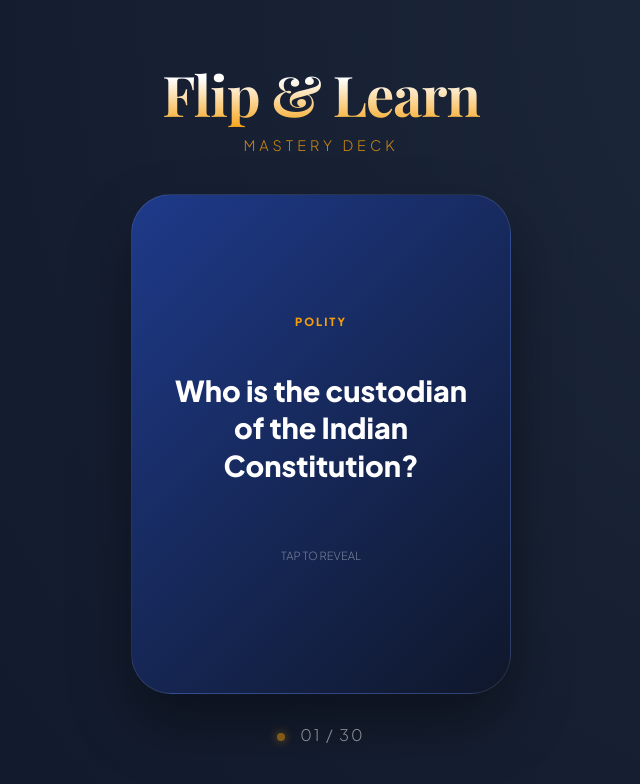
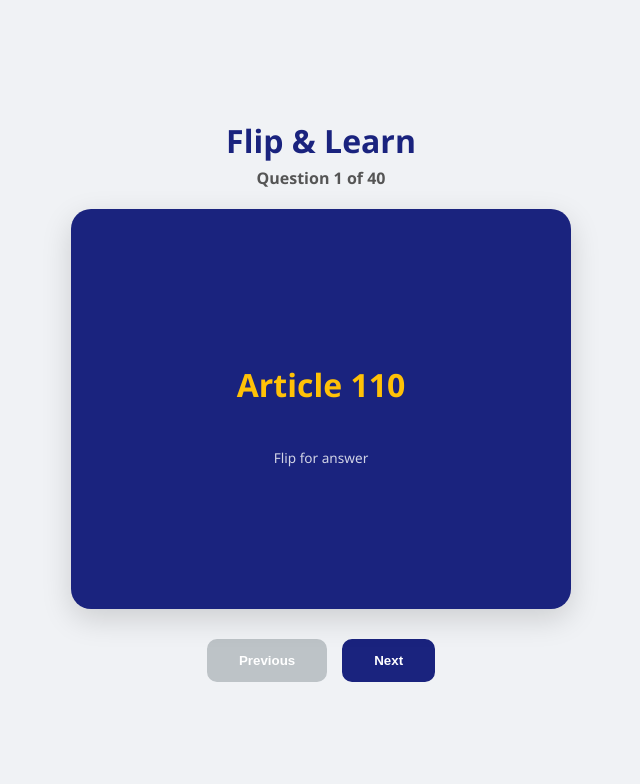
Before and after one commit to 20238643/UPSC-PrepHub, a website: page public/flip-learn.html in a window 1280 px wide. Shown: the whole page, without its empty margins (319-959 px from the left). Drawn offline with nearby package versions, Linux system fonts and the light colour scheme; a web font is replaced by a local one.

Commit message:
flip&learn interface changed

```diff
--- a/public/flip-learn.html
+++ b/public/flip-learn.html
@@ -3,215 +3,218 @@
 <head>
     <meta charset="UTF-8">
     <meta name="viewport" content="width=device-width, initial-scale=1.0">
-    <title>UPSC Flip & Learn | Elite Edition</title>
-    <link href="https://fonts.googleapis.com/css2?family=Plus+Jakarta+Sans:wght@300;600;800&family=Playfair+Display:ital,wght@0,700;1,700&display=swap" rel="stylesheet">
+    <title>UPSC Flip & Learn</title>
     <style>
         :root {
-            --navy: #0f172a;
-            --royal: #1e3a8a;
-            --gold: #f59e0b;
-            --white: #ffffff;
+            /* CHANGE THESE COLORS TO TWEAK THE THEME */
+            --primary-blue: #1a237e;  /* Now for the Front */
+            --white: #ffffff;        /* Now for the Back */
+            --accent-gold: #ffc107;   /* For headings on the blue side */
+            --text-dark: #2c3e50;    /* For text on the white side */
+            --bg-gray: #f0f2f5;      /* Page background */
         }
 
         body {
-            font-family: 'Plus Jakarta Sans', sans-serif;
-            background: radial-gradient(circle at top right, #1e293b, var(--navy));
-            margin: 0;
+            font-family: 'Segoe UI', Tahoma, Geneva, Verdana, sans-serif;
+            background-color: var(--bg-gray);
             display: flex;
             flex-direction: column;
             align-items: center;
             justify-content: center;
-            height: 100vh;
-            color: var(--white);
-            overflow: hidden;
+            min-height: 100vh;
+            margin: 0;
         }
 
-        /* Animated Heading */
-        .header-container {
-            text-align: center;
-            margin-bottom: 40px;
-        }
+        header { text-align: center; margin-bottom: 20px; }
+        h1 { color: var(--primary-blue); margin: 0; }
+        .progress-text { color: #555; margin-top: 5px; font-weight: bold; }
 
-        .main-heading {
-            font-family: 'Playfair Display', serif;
-            font-size: 3.5rem;
-            margin: 0;
-            background: linear-gradient(to bottom, #ffffff 30%, var(--gold) 100%);
-            -webkit-background-clip: text;
-            -webkit-text-fill-color: transparent;
-            letter-spacing: -1px;
-        }
-
-        .sub-heading {
-            font-size: 0.9rem;
-            letter-spacing: 4px;
-            text-transform: uppercase;
-            color: var(--gold);
-            opacity: 0.8;
-            margin-top: 5px;
-        }
-
-        /* Card Setup */
-        .deck {
-            width: 380px;
-            height: 500px;
-            perspective: 2000px;
+        /* The Card Container */
+        .card-container {
+            width: 90%;
+            max-width: 500px;
+            height: 400px;
+            perspective: 1200px;
+            cursor: pointer;
         }
 
         .card-inner {
             position: relative;
             width: 100%;
             height: 100%;
-            transition: transform 0.7s cubic-bezier(0.4, 0, 0.2, 1);
+            transition: transform 0.6s cubic-bezier(0.4, 0, 0.2, 1);
             transform-style: preserve-3d;
-            cursor: pointer;
         }
 
         .is-flipped { transform: rotateY(180deg); }
 
-        .face {
+        .card-front, .card-back {
             position: absolute;
             width: 100%;
             height: 100%;
             backface-visibility: hidden;
-            border-radius: 40px;
+            border-radius: 20px;
             padding: 40px;
+            box-sizing: border-box;
+            box-shadow: 0 10px 30px rgba(0,0,0,0.15);
             display: flex;
             flex-direction: column;
             justify-content: center;
             align-items: center;
             text-align: center;
-            box-sizing: border-box;
-            box-shadow: 0 30px 60px rgba(0,0,0,0.4);
-            border: 1px solid rgba(255,255,255,0.1);
         }
 
-        .front {
-            background: linear-gradient(135deg, var(--royal), var(--navy));
+        /* FRONT CARD: Blue Background, White Text */
+        .card-front {
+            background: var(--primary-blue);
+            color: white;
+            border: none;
         }
 
-        .back {
+        /* BACK CARD: White Background, Dark Text */
+        .card-back {
             background: var(--white);
-            color: var(--navy);
+            color: var(--text-dark);
             transform: rotateY(180deg);
+            text-align: left;
+            align-items: flex-start;
+            border: 2px solid var(--primary-blue);
         }
 
-        .tag {
-            font-weight: 800;
-            color: var(--gold);
-            font-size: 0.7rem;
-            letter-spacing: 2px;
-            margin-bottom: 20px;
+        .card-front h2 { color: var(--accent-gold); font-size: 2rem; }
+        .card-back h3 { color: var(--primary-blue); margin-top: 0; border-bottom: 2px solid var(--accent-gold); padding-bottom: 5px; width: 100%; }
+        .card-back ul { padding-left: 20px; font-size: 1.05rem; line-height: 1.6; }
+
+        /* Controls */
+        .controls {
+            margin-top: 30px;
+            display: flex;
+            gap: 15px;
         }
 
-        h2 { font-size: 1.8rem; line-height: 1.3; }
-
-        .progress-indicator {
-            margin-top: 30px;
-            font-weight: 300;
-            letter-spacing: 2px;
-            opacity: 0.5;
+        .btn {
+            padding: 12px 30px;
+            border: 2px solid var(--primary-blue);
+            border-radius: 10px;
+            background: var(--primary-blue);
+            color: white;
+            font-weight: bold;
+            cursor: pointer;
+            transition: 0.3s;
         }
 
-        /* Status Indicator */
-        .status-dot {
-            width: 8px;
-            height: 8px;
-            background: var(--gold);
-            border-radius: 50%;
-            display: inline-block;
-            margin-right: 10px;
-            box-shadow: 0 0 10px var(--gold);
-        }
+        .btn:disabled { background: #bdc3c7; border-color: #bdc3c7; cursor: not-allowed; }
+        .btn:hover:not(:disabled) { background: #283593; transform: scale(1.05); }
+
+        .hint { margin-top: 15px; font-size: 0.85rem; opacity: 0.8; color: white; }
     </style>
 </head>
 <body>
 
-    <div class="header-container">
-        <h1 class="main-heading">Flip & Learn</h1>
-        <div class="sub-heading">Mastery Deck</div>
+<header>
+    <h1>Flip & Learn</h1>
+    <div class="progress-text" id="progressText">Question 1 of 20</div>
+</header>
+
+<div class="card-container" onclick="toggleFlip()">
+    <div class="card-inner" id="cardInner">
+        <div class="card-front">
+            <h2 id="questionText">Loading...</h2>
+            <p class="hint"> Flip for answer</p>
         </div>
-
-    <div class="deck">
-        <div class="card-inner" id="card" onclick="toggleFlip()">
-            <div class="face front">
-                <div class="tag" id="cat-tag">HISTORY</div>
-                <h2 id="qText">Loading first question...</h2>
-                <p style="margin-top: 40px; font-size: 0.7rem; opacity: 0.4;">TAP TO REVEAL</p>
-            </div>
-            <div class="face back">
-                <div class="tag" style="color: #64748b;">ANSWER</div>
-                <h2 id="aText">The Answer</h2>
-                <p style="margin-top: 40px; font-size: 0.7rem; opacity: 0.6;">TAP TO LOAD NEXT</p>
+        <div class="card-back">
+            <h3 id="answerTitle">Answer</h3>
+            <ul id="answerPoints"></ul>
         </div>
     </div>
 </div>
 
-    <div class="progress-indicator">
-        <span class="status-dot"></span> <span id="counter">01 / 30</span>
+<div class="controls">
+    <button class="btn" id="prevBtn" onclick="prevCard()">Previous</button>
+    <button class="btn" id="nextBtn" onclick="nextCard()">Next</button>
 </div>
 
 <script>
-        const gkData = [
-            { cat: "Polity", q: "Who is the custodian of the Indian Constitution?", a: "Supreme Court" },
-            { cat: "History", q: "Who founded the Brahmo Samaj?", a: "Raja Ram Mohan Roy" },
-            { cat: "Geography", q: "Highest peak in the Aravalli Range?", a: "Guru Shikhar" },
-            { cat: "Economy", q: "Who publishes the Economic Survey of India?", a: "Ministry of Finance" },
-            { cat: "Science", q: "Light year is a unit of?", a: "Distance" },
-            { cat: "Polity", q: "Article for Election Commission?", a: "Article 324" },
-            { cat: "History", q: "First woman President of INC?", a: "Annie Besant" },
-            { cat: "Geography", q: "Oldest Fold Mountain in India?", a: "Aravalli Range" },
-            { cat: "Economy", q: "Who is the Chairman of the GST Council?", a: "Union Finance Minister" },
-            { cat: "Environment", q: "Kyoto Protocol is related to?", a: "Climate Change" },
-            { cat: "History", q: "Who started the Quit India Movement?", a: "Mahatma Gandhi" },
-            { cat: "Polity", q: "Which Article defines 'Money Bill'?", a: "Article 110" },
-            { cat: "Geography", q: "Longest river in Peninsular India?", a: "Godavari" },
-            { cat: "Science", q: "Main component of LPG?", a: "Butane" },
-            { cat: "Polity", q: "Who appoints the Chief Justice of India?", a: "The President" },
-            { cat: "History", q: "First Viceroy of India?", a: "Lord Canning" },
-            { cat: "Geography", q: "Capital of Andaman and Nicobar?", a: "Port Blair" },
-            { cat: "Economy", q: "Laffer Curve relates tax rates to?", a: "Tax Revenue" },
-            { cat: "Science", q: "PH value of pure water?", a: "7" },
-            { cat: "Environment", q: "Project Tiger was launched in?", a: "1973" },
-            { cat: "Polity", q: "Heart and Soul of Constitution?", a: "Article 32" },
-            { cat: "History", q: "Who wrote 'Discovery of India'?", a: "Jawaharlal Nehru" },
-            { cat: "Geography", q: "Majuli, the largest river island, is in?", a: "Assam" },
-            { cat: "Economy", q: "White Revolution relates to?", a: "Milk Production" },
-            { cat: "Polity", q: "Number of Schedules in Constitution?", a: "12" },
-            { cat: "History", q: "Battle of Buxar year?", a: "1764" },
-            { cat: "Science", q: "Vitamin synthesized by sunlight?", a: "Vitamin D" },
-            { cat: "Geography", q: "Suez Canal connects Mediterranean with?", a: "Red Sea" },
-            { cat: "Economy", q: "India's first Five Year Plan started in?", a: "1951" },
-            { cat: "Polity", q: "Maximum strength of Lok Sabha?", a: "552" }
+
+    const upscData = [
+        { q: "Article 110", a: "Money Bill", p: ["Only introduced in Lok Sabha.", "President's prior recommendation needed.", "Speaker decides if a bill is a Money Bill."] },
+        { q: "CRR (Cash Reserve Ratio)", a: "Monetary Policy Tool", p: ["Share of NDTL that banks keep with RBI.", "RBI pays no interest on this.", "High CRR reduces liquidity in market."] },
+        { q: "Regulating Act 1773", a: "Constitutional History", p: ["First step by British Govt to control EIC.", "Designated Governor of Bengal as Governor-General.", "Established SC at Calcutta (1774)."] },
+        { q: "Black Soil", a: "Geography", p: ["Also known as Regur Soil.", "High water retaining capacity.", "Best suited for Cotton cultivation."] },
+        { q: "Article 44", a: "DPSP", p: ["Uniform Civil Code for citizens.", "State shall endeavor to secure for all citizens.", "Currently implemented only in Goa."] },
+        { q: "Vijayanagara Empire", a: "Medieval History", p: ["Founded by Harihara and Bukka in 1336.", "Hampi was the capital.", "Reached its peak under KrishDeva Raya."] },
+        { q: "Montreal Protocol", a: "Environment", p: ["Signed in 1987.", "Aims to phase out Ozone Depleting Substances (ODS).", "Considered the most successful green treaty."] },
+        { q: "Gini Coefficient", a: "Economy", p: ["Measures income inequality.", "0 = Perfect equality.", "1 = Perfect inequality."] },
+        { q: "Sixth Schedule", a: "Polity", p: ["Administration of tribal areas in AMTM.", "Assam, Meghalaya, Tripura, Mizoram.", "Autonomous District Councils have power."] },
+        { q: "Battle of Buxar (1764)", a: "Modern History", p: ["EIC vs Joint forces of Mir Qasim, Shuja-ud-Daula, Shah Alam II.", "Resulted in Treaty of Allahabad.", "EIC got Diwani rights."] },
+        { q: "Nilgiri Biosphere Reserve", a: "Geography", p: ["First BR in India (1986).", "Includes Mudumalai, Wayanad, Bandipur, Nagarhole.", "Home to Lion-tailed Macaque."] },
+        { q: "Article 280", a: "Finance Commission", p: ["Quasi-judicial body appointed every 5 years.", "President appoints members.", "Recommends distribution of taxes between Centre & States."] },
+        { q: "Ramsar Convention", a: "Environment", p: ["Signed in 1971 in Iran.", "Focuses on conservation of Wetlands.", "World Wetlands Day: February 2nd."] },
+        { q: "Gandhiji's 1st Hunger Strike", a: "History", p: ["Ahmedabad Mill Strike (1918).", "Over the issue of Plague Bonus.", "Successfully got 35% wage hike."] },
+        { q: "Fundamental Duties", a: "Polity", p: ["Added by 42nd Amendment, 1976.", "Based on Swaran Singh Committee.", "Inspired by USSR Constitution."] },
+        { q: "GDP vs GVA", a: "Economy", p: ["GDP = GVA + Taxes - Subsidies.", "GVA gives sector-specific picture.", "GDP shows overall economic growth."] },
+        { q: "Western Ghats", a: "Geography", p: ["Also known as Sahyadri.", "UNESCO World Heritage site.", "Higher than Eastern Ghats, continuous."] },
+        { q: "Lothal", a: "Ancient History", p: ["Dockyard of Indus Valley Civilization.", "Located in Gujarat (Bhogava river).", "Evidence of rice husk found."] },
+        { q: "Quo-Warranto", a: "Polity (Writs)", p: ["Means 'By what authority'.", "Issued to prevent illegal usurpation of public office.", "Can be sought by any interested person."] },
+        { q: "Blue Carbon", a: "Environment", p: ["Carbon stored in coastal and marine ecosystems.", "Includes mangroves, seagrasses, salt marshes.", "Sequestered 10x faster than terrestrial forests."] },
+        { q: "Article 21", a: "Right to Life & Liberty", p: ["No person shall be deprived of life except by procedure established by law.", "Includes Right to Privacy (Puttaswamy Case).", "Includes Right to Clean Environment."] },
+        { q: "Golden Quadrilateral", a: "Infrastructure", p: ["Connects Delhi, Mumbai, Chennai, and Kolkata.", "Managed by NHAI.", "Aims to reduce travel time between major metros."] },
+    { q: "Hampi", a: "Art & Culture", p: ["Located on the banks of Tungabhadra river.", "Capital of Vijayanagara Empire.", "UNESCO World Heritage Site famous for stone chariot."] },
+    { q: "Kyoto Protocol", a: "Environment", p: ["Adopted in 1997, entered force in 2005.", "Focuses on reducing Greenhouse Gas emissions.", "Introduced 'Carbon Credits' and 'Clean Development Mechanism'."] },
+    { q: "Article 368", a: "Amendment Power", p: ["Power of Parliament to amend the Constitution.", "Cannot alter the 'Basic Structure' (Kesavananda Bharati).", "Some amendments require 50% state ratification."] },
+    { q: "MCLR", a: "Economy", p: ["Marginal Cost of funds-based Lending Rate.", "Internal benchmark rate for banks to set interest rates.", "Replaced the old 'Base Rate' system in 2016."] },
+    { q: "Dandi March", a: "Modern History", p: ["Started March 12, 1930, from Sabarmati Ashram.", "Ended at Dandi to break the Salt Law.", "Launched the Civil Disobedience Movement."] },
+    { q: "Bhitarkanika", a: "Geography/Environment", p: ["Located in Odisha.", "Famous for Saltwater Crocodiles.", "Second largest Mangrove ecosystem in India."] },
+    { q: "Article 72", a: "Pardoning Power", p: ["President's power to grant pardons, reprieves, or remissions.", "Independent of the Judiciary.", "Includes the power to pardon death sentences."] },
+    { q: "Open Market Operations", a: "Economy (RBI)", p: ["Buying and selling of Govt Securities (G-Secs) by RBI.", "Used to regulate liquidity in the economy.", "Selling G-Secs sucks out excess liquidity."] },
+    { q: "Harappan Script", a: "Ancient History", p: ["Boustrophedon style (written right to left, then left to right).", "Pictographic in nature.", "Has not been deciphered yet."] },
+    { q: "Coral Bleaching", a: "Environment", p: ["Occurs when corals expel algae (Zooxanthellae) due to stress.", "Caused by rising sea temperatures and acidification.", "Corals turn white and can die if stress continues."] },
+    { q: "Curative Petition", a: "Polity (Judiciary)", p: ["Last legal resort after a review petition is dismissed.", "Origin: Rupa Ashok Hurra vs Ashok Hurra case (2002).", "Heard by the three most senior judges."] },
+    { q: "Agni-V", a: "Defense / S&T", p: ["Intercontinental Ballistic Missile (ICBM).", "Range: Over 5,000 km.", "Developed by DRDO, features MIRV technology."] },
+    { q: "Roaring Forties", a: "Geography", p: ["Strong westerly winds in Southern Hemisphere.", "Found between 40° and 50° latitude.", "Caused by lack of landmass to slow winds down."] },
+    { q: "Article 143", a: "Advisory Jurisdiction", p: ["President can seek opinion of Supreme Court.", "SC is not bound to give an opinion in all cases.", "Opinion given by SC is not binding on the President."] },
+    { q: "Phaltan / Satara", a: "Modern History", p: ["Centers of the Parallel Government (Prati Sarkar).", "Led by Nana Patil during Quit India Movement.", "Ran a fully functional administration."] },
+    { q: "E-Rupee (e₹)", a: "Economy (Digital)", p: ["Central Bank Digital Currency (CBDC).", "Digital version of physical cash issued by RBI.", "Uses blockchain-regulated tokens."] },
+    { q: "Ramsar: Montreux Record", a: "Environment", p: ["Register of wetland sites under threat.", "Currently, Keoladeo NP (Rajasthan) and Loktak Lake (Manipur) are listed.", "Chilika Lake was removed after restoration."] },
+    { q: "Equator Countries", a: "Geography", p: ["Passes through 13 countries.", "Ecuador, Colombia, Brazil in South America.", "Gabon, Congo, Uganda, Kenya in Africa."] }
     ];
 
-        let index = 0;
-        let isFlipped = false;
-        const cardInner = document.getElementById('card');
+    let currentIndex = 0;
 
-        function updateContent() {
-            document.getElementById('cat-tag').innerText = gkData[index].cat.toUpperCase();
-            document.getElementById('qText').innerText = gkData[index].q;
-            document.getElementById('aText').innerText = gkData[index].a;
-            document.getElementById('counter').innerText = `${String(index + 1).padStart(2, '0')} / 30`;
+    function updateCard() {
+        const card = upscData[currentIndex];
+        document.getElementById('questionText').innerText = card.q;
+        document.getElementById('answerTitle').innerText = card.a;
+        document.getElementById('progressText').innerText = `Question ${currentIndex + 1} of ${upscData.length}`;
+
+        const pointsList = document.getElementById('answerPoints');
+        pointsList.innerHTML = card.p.map(point => `<li>${point}</li>`).join('');
+
+        document.getElementById('cardInner').classList.remove('is-flipped');
+        document.getElementById('prevBtn').disabled = currentIndex === 0;
+        document.getElementById('nextBtn').disabled = currentIndex === upscData.length - 1;
     }
 
     function toggleFlip() {
-            isFlipped = !isFlipped;
-            cardInner.classList.toggle('is-flipped');
+        document.getElementById('cardInner').classList.toggle('is-flipped');
+    }
 
-            // If we just flipped back to the front face...
-            if (!isFlipped) {
-                // Wait for the flip animation to halfway finish before swapping text
-                setTimeout(() => {
-                    index = (index + 1) % gkData.length;
-                    updateContent();
-                }, 350);
+    function nextCard() {
+        if (currentIndex < upscData.length - 1) {
+            currentIndex++;
+            updateCard();
         }
     }
 
-        // Initial Load
-        updateContent();
+    function prevCard() {
+        if (currentIndex > 0) {
+            currentIndex--;
+            updateCard();
+        }
+    }
+
+    updateCard();
 </script>
+
 </body>
 </html>
--- a/server.js
+++ b/server.js
@@ -14,7 +14,7 @@ const app = express();
 app.use(express.json());
 app.use(cors());
 app.use(express.static('public'));
-g
+
 // ── MongoDB Connection ──
 mongoose.connect(process.env.MONGO_URI || 'mongodb://localhost:27017/miniproject')
     .then(() => console.log('✅ MongoDB connected to miniproject'))
```
Also changed, not shown: public/data/questions.json. Lines whose indentation alone changed are shown as unchanged.
